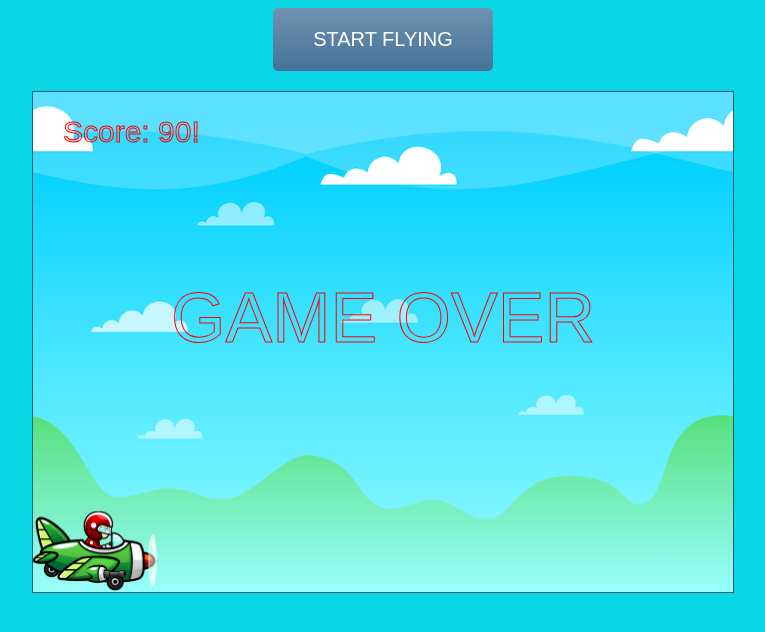
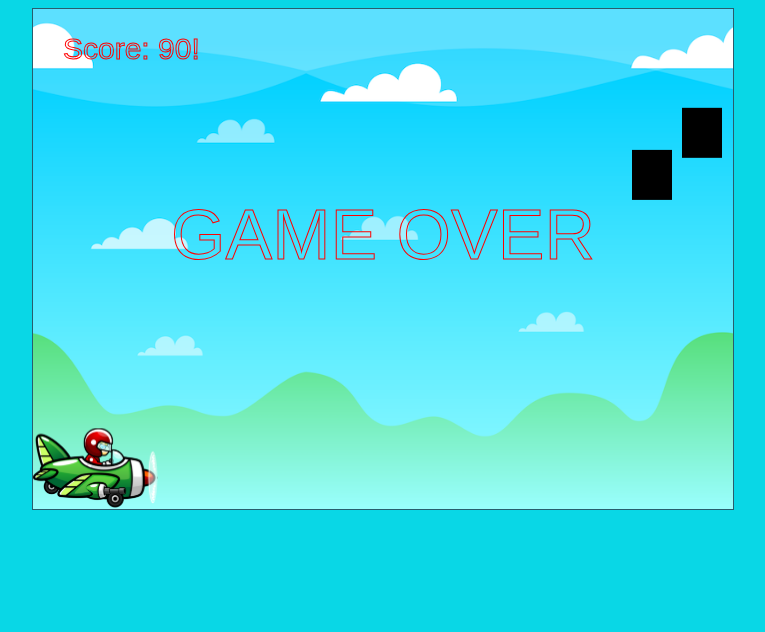
Before and after one commit to BlancaML/SKY-GAME, a plain HTML site: page index.html in a window 1280 px wide. Both pictures are taken after a click on the button "START FLYING". Shown: the whole page, without its empty margins (257-1022 px from the left). Drawn offline with Linux system fonts and the light colour scheme.

Commit message:
print enemies 1round

```diff
--- a/index.html
+++ b/index.html
@@ -8,8 +8,9 @@
     <title>Sky Game</title>
 </head>
 <body>
+
+    <canvas id="canvas" width="700" height="500"></canvas>
     <button id="start-button">START FLYING</button>
-    <canvas id="canvas" width="700" height="500"></canvas>
 
     <script type="text/javascript" src="./js/assets/background.js"></script>
     <script type="text/javascript" src="./js/assets/b_enemy.js"></script>
@@ -17,7 +18,6 @@
     <script type="text/javascript" src="./js/assets/plane.js"></script>
     <script type="text/javascript" src="./js/assets/game.js"></script>
     <script type="text/javascript" src="./js/assets/bullets.js"></script>
-    <script type="text/javascript" src="./js/assets/weapon.js"></script>
     <script type="text/javascript" src="./js/assets/constants.js"></script>
     <script type="text/javascript" src="./js/assets/gameover.js"></script>
     <script type="text/javascript" src="./js/assets/index.js"></script>
--- a/js/assets/b_enemy.js
+++ b/js/assets/b_enemy.js
@@ -1,58 +1,124 @@
+
+class Black {
+    constructor(ctx) {
+
+
+      this.ctx = ctx;
+
+      this.x = this.ctx.canvas.width - 10;
+
+      this.dist = Math.random() * 100 + 80
+      this.y = Math.random() > 1 ? 0.2 - this.dist : this.dist;
+
+      this.w = 40;
+      this.h = 50;
+      this.vx = -1;
+
+
+
+
+    }
+
+    draw() {
+      this.ctx.fillRect(
+        this.x,
+        this.y,
+        this.w,
+        this.h
+      )
+    }
+
+    move() {
+      this.x += this.vx;
+
+    }
+
+    isVisible() {
+      return (
+        this.y < this.ctx.canvas.height &&
+        this.y > 0 - this.h
+      )
+    }
+  }
+
+
+
+
 /*const enemyTypes = [];
 const enemy1 = new Image();
 enemy1.src = './images/Enemies/b_bullets.png';
 enemyTypes.push(enemy1);*/
 
 
-class Enemy {
+/*class Black {
     constructor (ctx) {
         this.ctx = ctx;
 
-        this.x = 100;
-        this.y = 10;
+
+        this.y = this.ctx.canvas.height;
+        this.dist = Math.random() * 100 + 300;
+        this.x = Math.random() > 0.5 ? 0 - this.dist : this.dist;
+
+        this.w = Math.random() * 40 + 50
+        this.h = this.ctx.canvas.height
+        this.vx = -3
 
 
         this.img = new Image()
         this.tick = 0;
         this.img.src = './images/Enemies/b_bullets.png';
+        this.img.onload = () => {
 
-        this.img.frames = 16;
-        this.img.frameIndex = 0;
+            this.img.frames = 16;
+            this.img.horizontalFrames = 8;
+            this.img.horizontalFrameIndex = 0;
 
+            this.img.verticalFrameIndex = 0;
+            this.img.verticalFrames = 8;
 
-        this.img.frameIndexY= 0;
-        this.img.framesY= 2;
+            this.img.frameWidth = Math.floor(this.img.width / this.img.horizontalFrames);
+            this.img.frameHeight = Math.floor(this.img.height / this.img.verticalFrames);
 
-        this.img.frameIndexX= 0;
-        this.img.framesX= 8;
+            this.img.width = this.img.frameWidth;
+            this.img.height = this.img.frameHeight;
+
+            this.w = this.img.width / 8;
+            this.h = this.img.height / 8;
+
+        }
+
     }
 
-    /*animate() {
-        this.x -= this.vx;
-        if (this.img.frameIndex < this.img.frames) this.img.frames++;
-        else this.img.frameIndex = this.img.frames;
-    }*/
+    animate() {
+        this.img.horizontalFrameIndex++;
+        this.img.verticalFrameIndex = 0;
+        if (this.img.horizontalFrameIndex >= 8) {
+            this.img.horizontalFrameIndex = 0;
+        }
+    }
+
 
     draw() {
         //this.ctx.drawImage( img, sx, sy, sw, sh, dx, dy, dw, dh); //
         this.ctx.drawImage(
             this.img,
-            this.img.frameIndexX * this.img.width / this.img.framesX,
-            this.img.frameIndexY * this.img.height / this.img.framesY,
-            this.img.width / this.img.framesX,
-            this.img.height / this.img.framesY,
+            this.img.frameWidth * this.img.horizontalFrameIndex,
+            this.img.frameHeight * this.img.verticalFrameIndex,
+            this.img.frameWidth,
+            this.img.frameHeight,
 
             this.x,
             this.y,
             this.w,
-            this.h,
+            this.h
 
             )
     }
 
-    /*isVisible(){
+    isVisible(){
         return (
-            this.x < this.canvas.width && this.x > 0 - this.w
+            this.x < this.ctx.canvas.width &&
+            this.x > 0 - this.w
         )
-    }*/
-}
+    }
+}*/
--- a/js/assets/background.js
+++ b/js/assets/background.js
@@ -7,7 +7,7 @@ class Background {
         this.h = this.ctx.canvas.height;
         this.w = this.ctx.canvas.width;
 
-        this.vx = -3;
+        this.vx = 3;
 
         this.img = new Image();
         this.img.src = './images/background.png';
@@ -35,7 +35,7 @@ class Background {
     }
 
     move() {
-        this.x -= this.vx;
+        this.x += this.vx;
         if (this.x - this.w >=0) {
             this.x = 0;
         }
--- a/js/assets/bullets.js
+++ b/js/assets/bullets.js
@@ -1,14 +1,13 @@
 class Bullet {
     constructor(ctx) {
         this.ctx = ctx;
-        this.x = 100;
-        this.y = 0;
-        this.vx = 15;
-
+        this.x = 10;
+        this.y = 50;
+        this.vx = 2;
 
 
         this.img = new Image()
-        this.tick = 0;
+        this.img.tick = 0;
         this.img.frames = 6;
         this.img.frameIndex = 0;
         this.img.src = './images/Bullet/plane_bullets.png';
@@ -31,6 +30,7 @@ class Bullet {
             this.w,
             this.h
           );
+          console.log(this.ctx.drawImage)
     }
 
     move() {
--- a/js/assets/game.js
+++ b/js/assets/game.js
@@ -10,20 +10,26 @@ class Game {
         this.background = new Background(this.ctx);
         this.plane = new Plane (this.ctx);
         this.score = new Score(this.ctx);
-        this.enemies = [
-            new Enemy (this.ctx)
+
+        this.blacks = [
+            new Black (this.ctx)
         ];
         this.audio = new Audio ('./audios/gameover.wav');
     }
 
     start() {
-        console.log("entra metodo");
         this.intervalId = setInterval(() => {
+            this.tick++;
             this.clear();
             this.move();
             this.draw();
             this.checkCollisions();
             this.updateScore();
+
+            if (this.tick === 100) {
+                this.tick = 0;
+                this.addEnemy();
+            }
 
         },1000 / 60);
     }
@@ -37,8 +43,8 @@ class Game {
     }
 
     addEnemy() {
-        const newEnemy = new Enemy(this.ctx)
-        this.enemies.push(newEnemy)
+        const newBlack = new Black(this.ctx)
+        this.blacks.push(newBlack)
     }
 
 
@@ -47,7 +53,7 @@ class Game {
     }
 
     clearEnemies() {
-        this.enemies = this.enemies.filter((enem) => {
+        this.blacks = this.blacks.filter((enem) => {
             if (enem.isVisible()) {
                 return true
             } else {
@@ -59,7 +65,12 @@ class Game {
     move() {
         this.background.move();
         this.plane.move();
-        this.enemies.forEach(enem => enem.draw());
+
+
+        this.blacks.forEach(enem => enem.move());
+
+
+
     }
 
     draw() {
@@ -67,7 +78,11 @@ class Game {
         this.background.draw();
         this.plane.draw();
         this.score.draw();
-        this.enemies.forEach(enem => enem.draw());
+
+
+        this.blacks.forEach(enem => enem.draw());
+
+
     }
 
 
@@ -82,14 +97,17 @@ class Game {
     }
 
     gameOver() {
+
         clearInterval(this.intervalId);
-
 
         this.audio.play()
 
         this.ctx.font = "70px Arial";
         this.ctx.textAlign = "center";
         this.ctx.strokeStyle = "red";
+
+        this.plane.animateDead();
+
         this.ctx.strokeText(
         "GAME OVER",
         this.ctx.canvas.width / 2,
--- a/js/assets/index.js
+++ b/js/assets/index.js
@@ -5,7 +5,9 @@ window.addEventListener('load', () => {
 
     document.getElementById("start-button").onclick = () => {
         game.start();
-        console.log('start');
+
+        document.getElementById("start-button").remove();
+
 
     };
 
--- a/js/assets/plane.js
+++ b/js/assets/plane.js
@@ -12,6 +12,8 @@ class Plane {
         this.ay = 0;
         this.ax = 0;
         this.g = 0.1;
+        this.isDead = false;
+
 
         this.img = new Image()
         this.img.tick = 0;
@@ -44,7 +46,16 @@ class Plane {
         }
 
         ///this.weapon = new Weapon(this) //
+        this.fireballs = [];
 
+    }
+
+    shoot() {
+        console.log("shooting?")
+        const fireball = new Bullet(this.ctx);
+        if (this.movements.isShooting) {
+            this.fireballs.push(fireball);
+        }
 
     }
 
@@ -57,7 +68,6 @@ class Plane {
             this.animate()
         }
         //this.ctx.drawImage( img, sx, sy, sw, sh, dx, dy, dw, dh); //
-        console.log('entro')
             this.ctx.drawImage(
                 this.img,
                 this.img.frameWidth * this.img.horizontalFrameIndex,
@@ -70,37 +80,22 @@ class Plane {
                 this.w,
                 this.h
 
-
-
-
-
             );
 
-             /*this.ctx.drawImage(
-                this.img,
-                this.img.frameIndex * this.img.width / this.img.totalFrames,
-                this.img.height / 3,
-                this.img.width / 4,
-                this.img.height / 3,
+            this.fireballs.forEach(f => f.draw());
 
-                this.x,
-                this.y,
-                this.w,
-                this.h
-              );*/
-
-
-        //this.weapon.draw() //
     }
 
     animate() {
-        if (this.movements.isShooting) {
+        if (!this.movements.isShooting) {
+            this.animateFlying();
+        } else if (this.movements.isShooting) {
             this.animateShooting();
         } else {
-            this.animateFlying();
+            this.animateDead();
         }
 
-    };
+    }
 
 
     animateFlying(){
@@ -117,9 +112,14 @@ class Plane {
         if (this.img.horizontalFrameIndex >= 4) {
             this.img.horizontalFrameIndex = 0;
         }
+    }
 
 
-    }
+    animateDead() {
+        this.img.horizontalFrameIndex= 0;
+        this.img.verticalFrameIndex = 2;
+        }
+
 
    isFloor() {
 
@@ -133,7 +133,6 @@ class Plane {
     }
 
     move() {
-        console.log(this.movements)
         if (this.movements.up) {
             this.ay = -0.2;
         } else {
@@ -148,9 +147,6 @@ class Plane {
             this.ax = 0;
         }
 
-
-
-
         this.vy += this.ay;
         this.vy += this.g;
         this.vx += this.ax;
@@ -158,7 +154,7 @@ class Plane {
         this.y += this.vy;
         this.x += this.vx;
 
-        //this.weapon.move() //
+
     }
 
     onKeyEvent(event) {
@@ -169,15 +165,13 @@ class Plane {
                 break;
             case RIGHT:
                 this.movements.right = isPressed;
-                console.log( "right?")
                 break;
             case LEFT:
                 this.movements.left = isPressed;
-                console.log( "right?")
                 break;
             case SPACE:
                 this.movements.isShooting = isPressed;
-                //this.weapon.shoot();//
+                this.shoot();
                 break;
 
         }
--- a/js/assets/score.js
+++ b/js/assets/score.js
@@ -7,9 +7,27 @@ class Score {
 
         this.img = new Image()
         this.img.src = './images/bonus.png';
+
         this.img.tick = 0;
-        this.img.frames = 9;
-        this.img.frameIndex = 0;
+
+        this.img.onload = () => {
+
+            this.img.frames = 9;
+            this.img.horizontalFrameIndex = 0;
+
+            this.img.verticalFrameIndex = 0;
+            this.img.verticalFrames = 1;
+
+            this.img.frameWidth = Math.floor(this.img.width / this.img.horizontalFrames);
+            this.img.frameHeight = Math.floor(this.img.height / this.img.verticalFrames);
+
+            this.img.width = this.img.frameWidth;
+            this.img.height = this.img.frameHeight;
+
+            this.w = this.img.width / 9;
+            this.h = this.img.height / 9;
+        }
+
 
     }
 
--- a/styles/style.css
+++ b/styles/style.css
@@ -25,6 +25,7 @@ body {
     background: linear-gradient(#6F92B0, #457298);
     color: #fff;
     padding: 20px 40px;
+    margin-top: 20px;
     border: 0;
     box-shadow: 0;
     border-radius: 5px;
```
